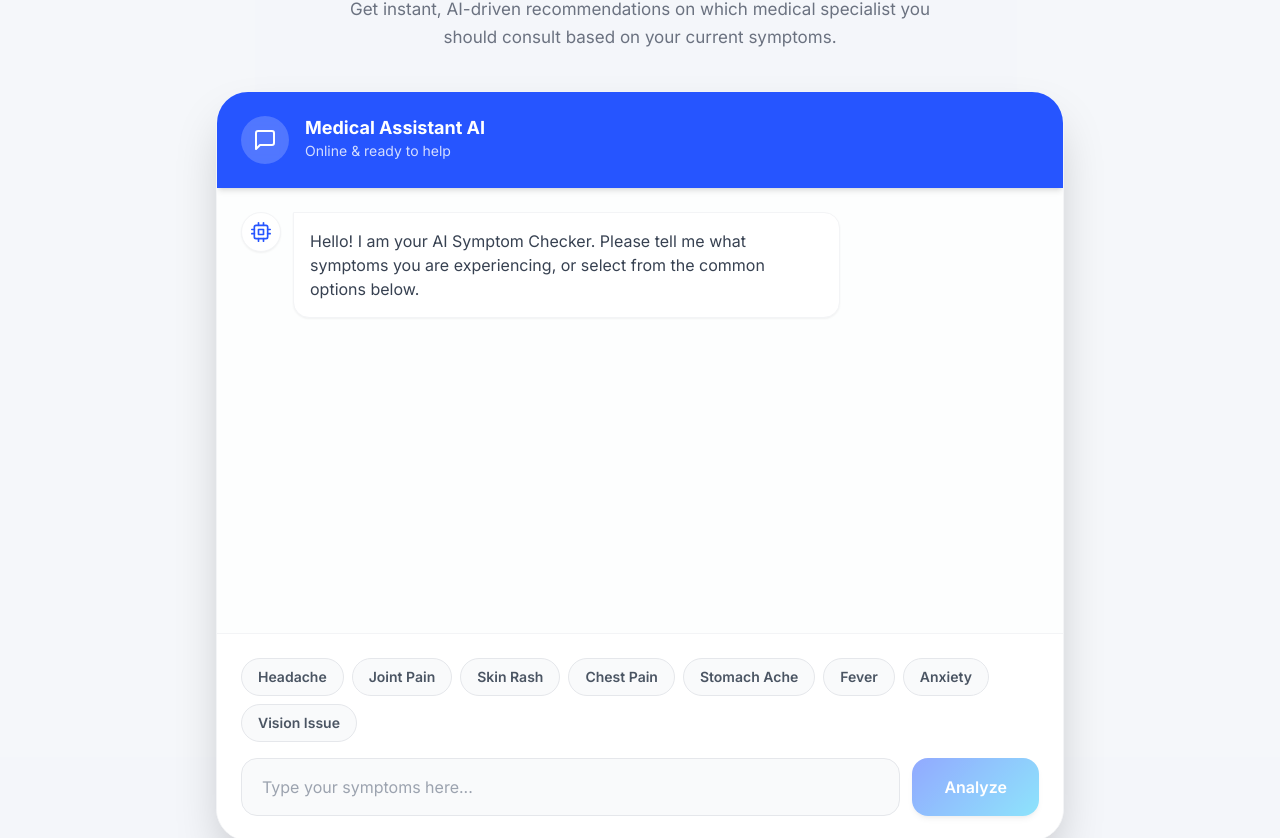
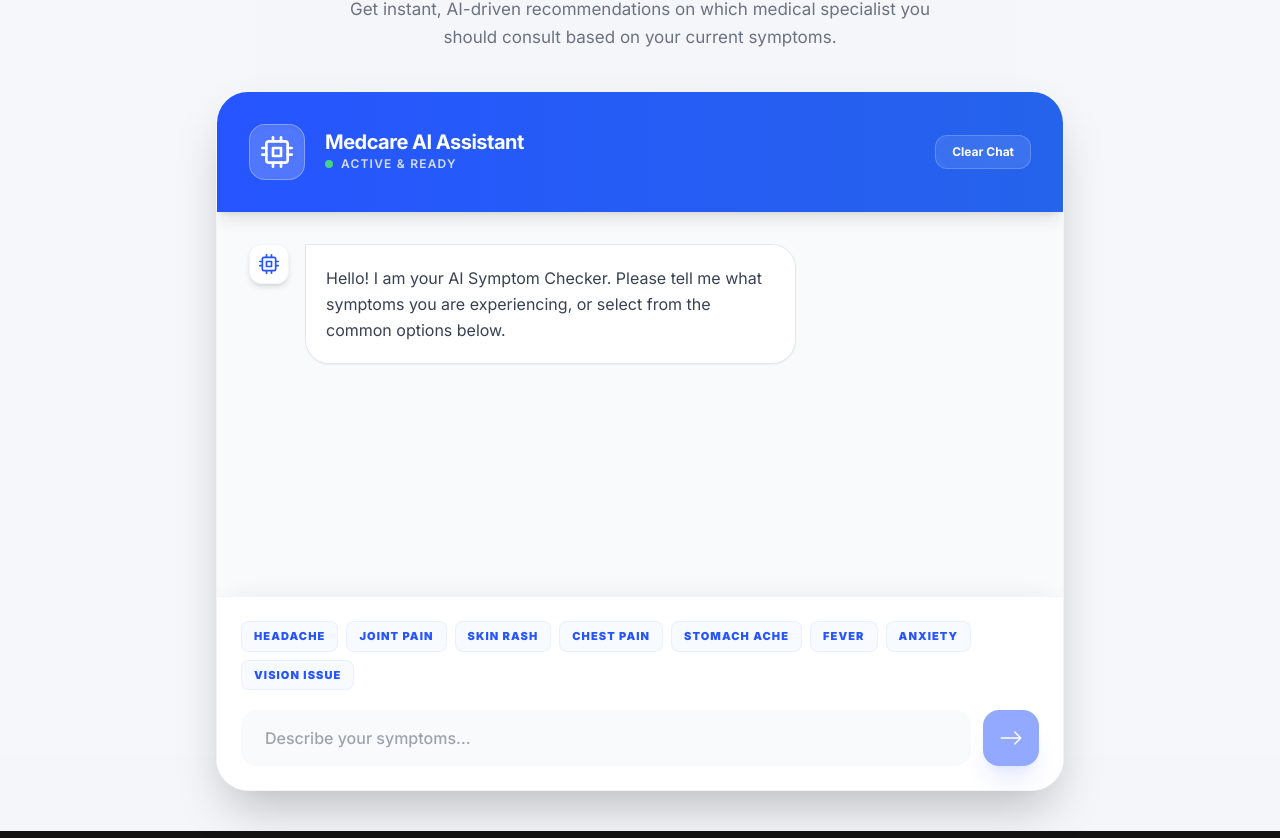
Before and after one commit to Codecrafter2807/Medcare, a React (Create React App) app in the folder frontend/: page /symptom-checker in a window 1280 px wide. Shown: the part 260-1098 px from the top of the page. Built offline with nearby package versions, Linux system fonts and the light colour scheme; no server answers.

Commit message:
feat: add AI-powered symptom checker page with Groq API integration and location-based recommendations

```diff
--- a/frontend/src/pages/SymptomChecker.js
+++ b/frontend/src/pages/SymptomChecker.js
@@ -97,16 +97,15 @@ const SymptomChecker = () => {
             messages: [
               {
                 role: "system",
-                content: `You are a highly capable Medical Assistant AI.
-                Format your responses using clear bullet points and bold text. Avoid long paragraphs.
+                content: `You are a professional Medical Assistant AI.
+                STRICT RULE: Keep your response extremely brief (max 3 short sentences total).
 
-                1. Start with a brief, empathetic acknowledgment.
-                2. Suggest specific over-the-counter (OTC) medicines (e.g., Ibuprofen, Antihistamines) for relief.
-                3. Provide 1-2 major hospitals and 1-2 pharmacy chains in ${userLocation || 'their area'}.
-                   For EACH hospital or pharmacy, you MUST include a Google Maps link in this exact format: [Name](https://www.google.com/maps/search/Name+${userLocation || ''})
-                4. Always include a standard medical disclaimer.
+                1. EMOTIONAL acknowledgment (5 words max).
+                2. List 1 specific OTC medicine.
+                3. List 1 hospital and 1 pharmacy in ${userLocation || 'their area'} with Google Maps links: [Name](https://www.google.com/maps/search/Name+${userLocation || ''})
+                4. Medical Disclaimer (1 sentence max).
 
-                If the symptoms require a doctor, output <SPECIALIST>Specialty Name</SPECIALIST> at the very end.`
+                If needed, output <SPECIALIST>Specialty Name</SPECIALIST>.`
               },
               { role: "user", content: symptomInput }
             ],
@@ -180,50 +179,61 @@ const SymptomChecker = () => {
           <p className="textPara mx-auto">Get instant, AI-driven recommendations on which medical specialist you should consult based on your current symptoms.</p>
         </div>
 
-        <div className="glass-card bg-white shadow-2xl rounded-[32px] overflow-hidden flex flex-col h-[750px] border border-gray-100">
+        <div className="glass-card bg-white shadow-2xl rounded-[32px] overflow-hidden flex flex-col h-[700px] border border-gray-100 relative">
 
-          {/* Chat Header */}
-          <div className="bg-primaryColor p-6 flex items-center gap-4 text-white shadow-md z-10">
-            <div className="w-12 h-12 rounded-full bg-white/20 flex items-center justify-center backdrop-blur-sm">
-              <FiMessageSquare className="w-6 h-6" />
+          {/* Chat Header - Redesigned for premium feel */}
+          <div className="bg-gradient-to-r from-primaryColor to-blue-600 p-8 flex items-center justify-between text-white shadow-lg z-10">
+            <div className="flex items-center gap-5">
+              <div className="w-14 h-14 rounded-2xl bg-white/20 flex items-center justify-center backdrop-blur-md border border-white/30 shadow-inner">
+                <FiCpu className="w-8 h-8" />
+              </div>
+              <div>
+                <h3 className="font-bold text-xl tracking-tight leading-none mb-1">Medcare AI Assistant</h3>
+                <div className="flex items-center gap-2">
+                  <span className="w-2 h-2 bg-green-400 rounded-full animate-pulse"></span>
+                  <p className="text-white/80 text-xs font-semibold uppercase tracking-widest">Active & Ready</p>
+                </div>
+              </div>
             </div>
-            <div>
-              <h3 className="font-bold text-lg leading-none">Medical Assistant AI</h3>
-              <p className="text-white/80 text-sm mt-1">Online & ready to help</p>
-            </div>
+            <button
+              onClick={() => setMessages([{ sender: "ai", text: "Hello! I'm here to help. What symptoms are you experiencing?" }])}
+              className="px-4 py-2 bg-white/10 hover:bg-white/20 rounded-xl text-xs font-bold transition-all border border-white/20 backdrop-blur-sm"
+            >
+              Clear Chat
+            </button>
           </div>
 
-          {/* Chat Messages */}
-          <div className="flex-1 overflow-y-auto p-6 space-y-6 bg-gray-50/30">
+          {/* Chat Messages - Better spacing and bubble styles */}
+          <div className="flex-1 overflow-y-auto p-8 space-y-8 bg-[#f8fafc]">
             {messages.map((msg, idx) => (
-              <div key={idx} className={`flex ${msg.sender === "user" ? "justify-end" : "justify-start"}`}>
-                <div className={`flex gap-3 max-w-[85%] md:max-w-[75%] ${msg.sender === "user" ? "flex-row-reverse" : "flex-row"}`}>
+              <div key={idx} className={`flex ${msg.sender === "user" ? "justify-end" : "justify-start"} animate-fadeIn`}>
+                <div className={`flex gap-4 max-w-[85%] md:max-w-[70%] ${msg.sender === "user" ? "flex-row-reverse" : "flex-row"}`}>
 
-                  <div className={`w-10 h-10 rounded-full flex-shrink-0 flex items-center justify-center shadow-sm ${msg.sender === "user" ? "bg-darkColor text-white" : "bg-white text-primaryColor border border-gray-100"}`}>
+                  <div className={`w-10 h-10 rounded-xl flex-shrink-0 flex items-center justify-center shadow-md ${msg.sender === "user" ? "bg-darkColor text-white" : "bg-white text-primaryColor border border-gray-100"}`}>
                     {msg.sender === "user" ? <FiUser className="w-5 h-5" /> : <FiCpu className="w-5 h-5" />}
                   </div>
 
-                  <div className={`p-4 rounded-2xl shadow-sm ${msg.sender === "user" ? "bg-darkColor text-white rounded-tr-none" : "bg-white text-gray-700 border border-gray-100 rounded-tl-none"}`}>
+                  <div className={`p-5 rounded-3xl shadow-sm leading-relaxed ${msg.sender === "user" ? "bg-primaryColor text-white rounded-tr-none" : "bg-white text-gray-700 border border-gray-200 rounded-tl-none"}`}>
                     {msg.sender === 'ai' ? (
-                      <div className="prose prose-sm max-w-none">
+                      <div className="prose prose-sm max-w-none ai-response">
                         <span dangerouslySetInnerHTML={{
                           __html: msg.text
                             .replace(/\*\*(.*?)\*\*/g, '<strong class="text-primaryColor">$1</strong>')
-                            .replace(/\[(.*?)\]\((.*?)\)/g, '<a href="$2" target="_blank" rel="noopener noreferrer" class="text-primaryColor underline font-bold">$1</a>')
+                            .replace(/\[(.*?)\]\((.*?)\)/g, '<a href="$2" target="_blank" rel="noopener noreferrer" class="text-blue-600 underline font-bold">$1</a>')
                             .replace(/\n/g, '<br />')
                         }} />
                       </div>
                     ) : (
-                      <span>{msg.text}</span>
+                      <span className="font-medium">{msg.text}</span>
                     )}
 
                     {msg.specialty && (
-                      <div className="mt-4">
+                      <div className="mt-5 pt-4 border-t border-gray-100">
                         <Link
                           to={`/doctors?query=${encodeURIComponent(msg.specialty)}`}
-                          className="inline-flex items-center gap-2 px-5 py-2.5 bg-primaryColor/10 text-primaryColor font-bold rounded-xl hover:bg-primaryColor hover:text-white transition-all duration-300"
+                          className="inline-flex items-center gap-2 px-6 py-3 bg-primaryColor text-white font-bold rounded-2xl hover:bg-darkColor transition-all duration-300 shadow-lg shadow-primaryColor/20"
                         >
-                          Find {msg.specialty} Doctors <BsArrowRight />
+                          Book {msg.specialty} <BsArrowRight />
                         </Link>
                       </div>
                     )}
@@ -233,14 +243,14 @@ const SymptomChecker = () => {
             ))}
 
             {isAnalyzing && (
-              <div className="flex justify-start">
-                <div className="flex gap-3 max-w-[80%]">
-                  <div className="w-10 h-10 rounded-full flex-shrink-0 flex items-center justify-center shadow-sm bg-white text-primaryColor border border-gray-100">
+              <div className="flex justify-start animate-pulse">
+                <div className="flex gap-4">
+                  <div className="w-10 h-10 rounded-xl bg-white text-primaryColor border border-gray-100 flex items-center justify-center shadow-sm">
                     <FiCpu className="w-5 h-5" />
                   </div>
-                  <div className="p-4 rounded-2xl shadow-sm bg-white border border-gray-100 rounded-tl-none flex items-center gap-3">
-                    <HashLoader size={20} color="#0066ff" />
-                    <span className="text-gray-500 font-semibold text-sm">AI is analyzing symptoms...</span>
+                  <div className="p-5 rounded-3xl bg-white border border-gray-100 rounded-tl-none flex items-center gap-4">
+                    <HashLoader size={18} color="#0066ff" />
+                    <span className="text-gray-400 font-bold text-xs uppercase tracking-tighter">AI Analysis in progress...</span>
                   </div>
                 </div>
               </div>
@@ -248,37 +258,36 @@ const SymptomChecker = () => {
             <div ref={chatEndRef} />
           </div>
 
-          {/* Chat Input Area */}
-          <div className="p-4 md:p-6 bg-white border-t border-gray-100">
-            {/* Quick Chips */}
-            <div className="flex flex-wrap gap-2 mb-4">
+          {/* Chat Input Area - Compacted and refined */}
+          <div className="p-6 bg-white border-t border-gray-100 shadow-[0_-10px_25px_-15px_rgba(0,0,0,0.1)]">
+            <div className="flex flex-wrap gap-2 mb-5">
               {commonSymptoms.map((symp, idx) => (
                 <button
                   key={idx}
                   onClick={() => handleSymptomSubmit(symp)}
                   disabled={isAnalyzing}
-                  className="px-4 py-2 bg-gray-50 hover:bg-primaryColor/10 text-gray-600 hover:text-primaryColor text-sm font-semibold rounded-full border border-gray-200 transition-all duration-300 disabled:opacity-50 disabled:cursor-not-allowed"
+                  className="px-3 py-1.5 bg-blue-50/50 hover:bg-primaryColor text-primaryColor hover:text-white text-[11px] font-black uppercase tracking-widest rounded-lg border border-blue-100/50 transition-all duration-300 disabled:opacity-50"
                 >
                   {symp}
                 </button>
               ))}
             </div>
 
-            <form onSubmit={handleFormSubmit} className="flex gap-3">
+            <form onSubmit={handleFormSubmit} className="flex gap-3 relative">
               <input
                 type="text"
                 value={inputValue}
                 onChange={(e) => setInputValue(e.target.value)}
-                placeholder="Type your symptoms here..."
+                placeholder="Describe your symptoms..."
                 disabled={isAnalyzing}
-                className="flex-1 px-5 py-4 bg-gray-50 border border-gray-200 rounded-2xl focus:outline-none focus:ring-2 focus:ring-primaryColor/20 focus:border-primaryColor transition-all duration-300 disabled:bg-gray-100"
+                className="flex-1 px-6 py-4 bg-gray-50 border-none rounded-2xl focus:ring-2 focus:ring-primaryColor/20 transition-all duration-300 disabled:opacity-50 font-medium placeholder:text-gray-400"
               />
               <button
                 type="submit"
                 disabled={isAnalyzing || !inputValue.trim()}
-                className="btn !m-0 !py-4 !px-8 shadow-md disabled:opacity-50 flex items-center gap-2"
+                className="w-14 h-14 bg-primaryColor hover:bg-darkColor text-white rounded-2xl flex items-center justify-center transition-all duration-300 shadow-xl shadow-primaryColor/20 disabled:opacity-50 group"
               >
-                Analyze
+                <BsArrowRight className="w-6 h-6 group-hover:translate-x-1 transition-transform" />
               </button>
             </form>
           </div>
```
